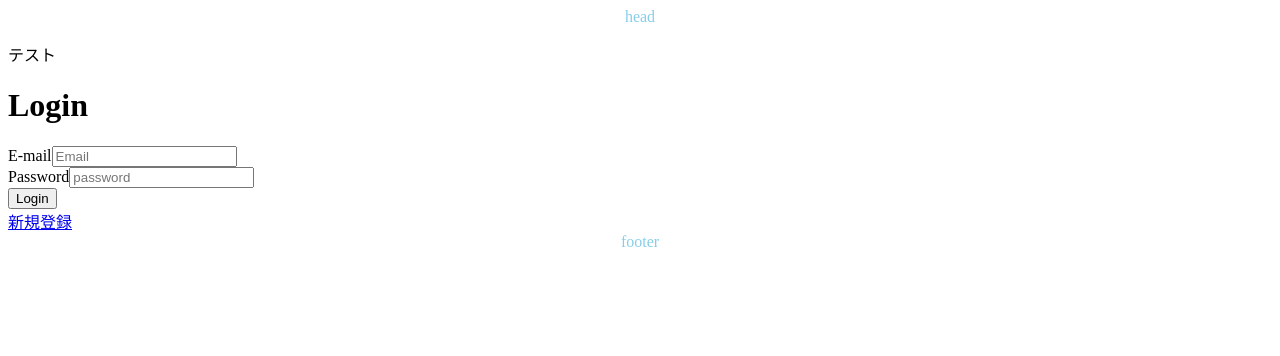
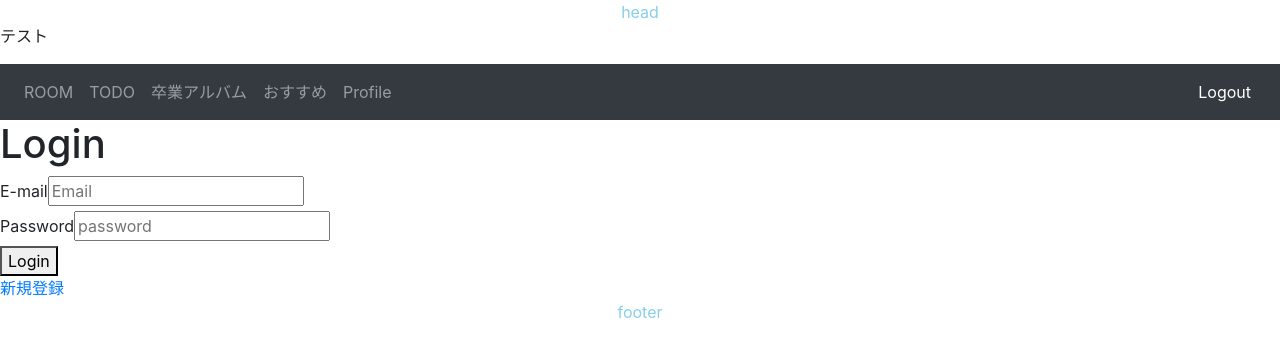
Before and after one commit to thao0108/chatAppTeam, a React (Create React App) app: page /login in a window 1280 px wide. Shown: the top 356 px of the page. Built offline with nearby package versions, Linux system fonts and the light colour scheme; no server answers.

Commit message:
メニュバー

```diff
--- a/public/index.html
+++ b/public/index.html
@@ -23,6 +23,12 @@
       Learn how to configure a non-root public URL by running `npm run build`.
     -->
   <title>React App</title>
+  <link
+  rel="stylesheet"
+  href="https://maxcdn.bootstrapcdn.com/bootstrap/4.5.0/css/bootstrap.min.css"
+  integrity="sha384-9aIt2nRpC12Uk9gS9baDl411NQApFmC26EwAOH8WgZl5MYYxFfc+NcPb1dKGj7Sk"
+  crossorigin="anonymous"
+/>
 </head>
 
 <body>
--- a/src/App.js
+++ b/src/App.js
@@ -12,6 +12,8 @@ import Room from './pages/Room'
 import { AuthProvider } from './AuthService'
 import LoggedInRoute from './LoggedInRoute'
 import classes from './style.module.css'
+import Menubar from './Menubar'
+
 
 const App = () => {
     return (
@@ -20,6 +22,7 @@ const App = () => {
             <p>テスト</p>
             <AuthProvider>
                 <Router>
+                <Menubar/>
                     <Switch>
                         <LoggedInRoute exact path='/' component={Room} />
                         <Route exact path='/Login' component={Login} />
--- /dev/null
+++ b/src/Menubar.js
@@ -0,0 +1,24 @@
+import React from 'react';
+import { Navbar, Nav, Form, Button } from 'react-bootstrap';
+import firebase from './config/firebase';
+
+
+const Menubar = () => {
+    return(
+      <>
+        <Navbar bg="dark" variant="dark">
+        <Nav className="mr-auto">
+          <Nav.Link href="/">ROOM</Nav.Link>
+          <Nav.Link href="/todo">TODO</Nav.Link>
+          <Nav.Link href="/album">卒業アルバム</Nav.Link>
+          <Nav.Link href="/recommend">おすすめ</Nav.Link>
+          <Nav.Link href="/profile">Profile</Nav.Link>
+        </Nav>
+        <Form inline>
+          <Button variant="dark" onClick={() => firebase.auth().signOut()}>Logout</Button>
+        </Form>
+      </Navbar>
+    </>
+     )
+};
+export default Menubar;
--- a/src/pages/Room.js
+++ b/src/pages/Room.js
@@ -62,7 +62,7 @@ const Room = () => {
                 />
                 <button type="submit">送信</button>
             </form>
-            <button onClick={() => firebase.auth().signOut()}>Logout</button>
+            {/* <button onClick={() => firebase.auth().signOut()}>Logout</button> */}
         </>
     )
 }
```
Also changed, not shown: 1 other file (tests, documents, lock files or other folders).
